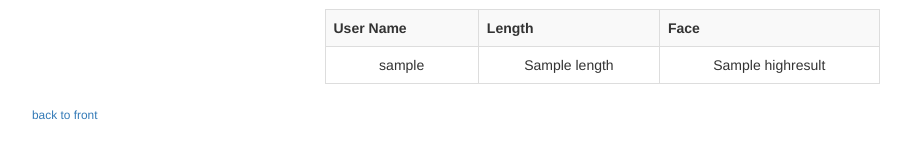
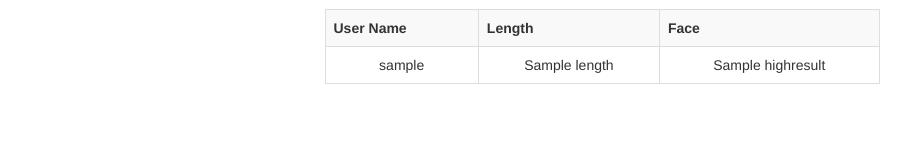
Before and after one commit to Tsinoyboi/coin-flip-streak-high-scores, a PHP site: template web/views/highscores.twig in a window 1280 px wide. Shown: the part 182-341 px from the top of the page, without its empty margins (38-949 px from the left). Run offline with PHP 8.4, Linux system fonts and the light colour scheme; the template is opened without the code that fills it: most values are stand-ins (such as "Sample title", 1, 10 or a date in 2020); some libraries are stand-ins or nearby versions.

Commit message:
removed back to front link

```diff
--- a/web/views/base.twig
+++ b/web/views/base.twig
@@ -83,7 +83,6 @@
 
         {% block body %}
         {% endblock body %}
-        <p><small><a href="./">back to front</a></small></p>
   </div>
   <script src="https://code.jquery.com/jquery-2.1.1.min.js"></script>
   <script src="https://maxcdn.bootstrapcdn.com/bootstrap/3.3.1/js/bootstrap.min.js"></script>
```
